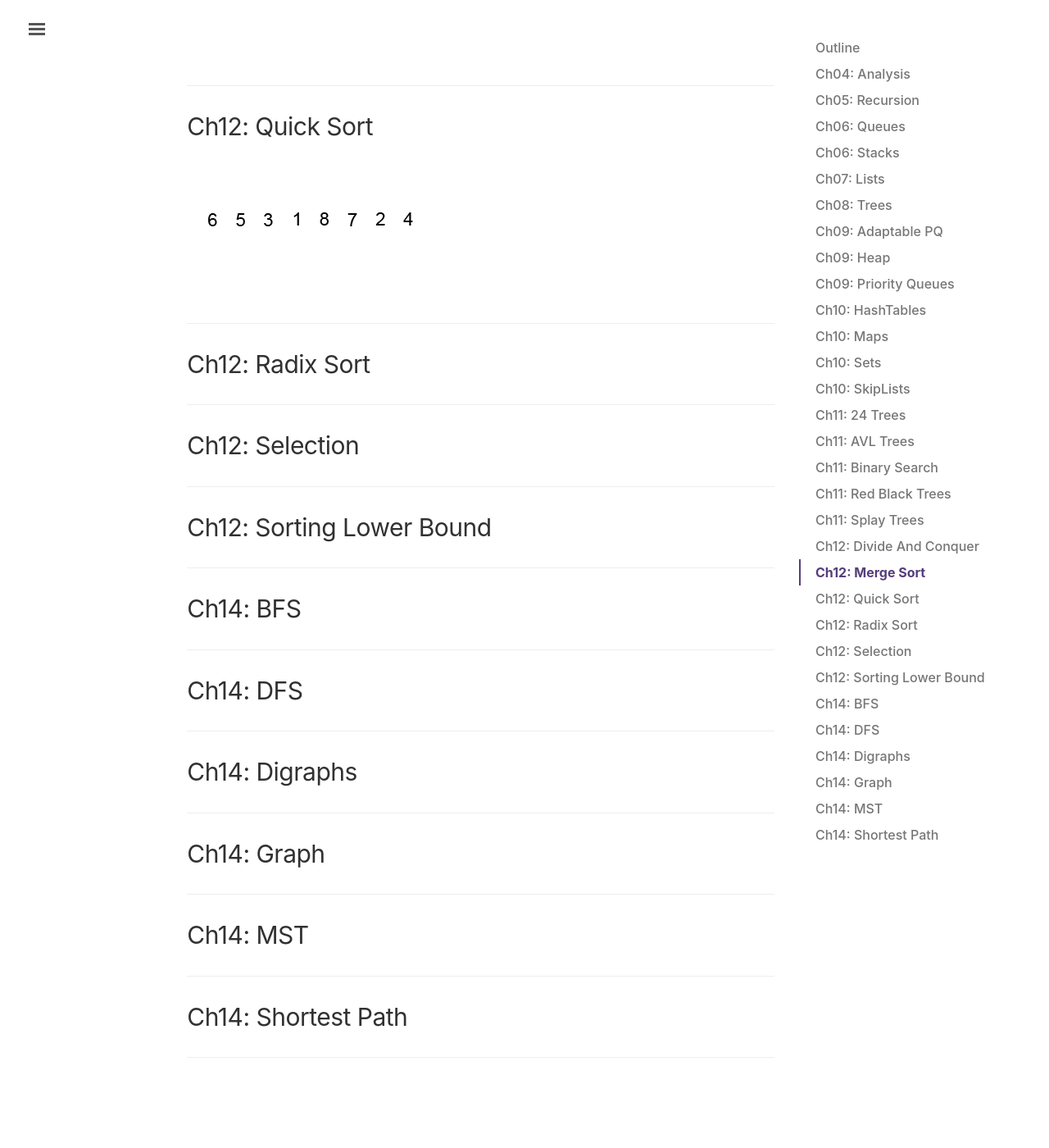
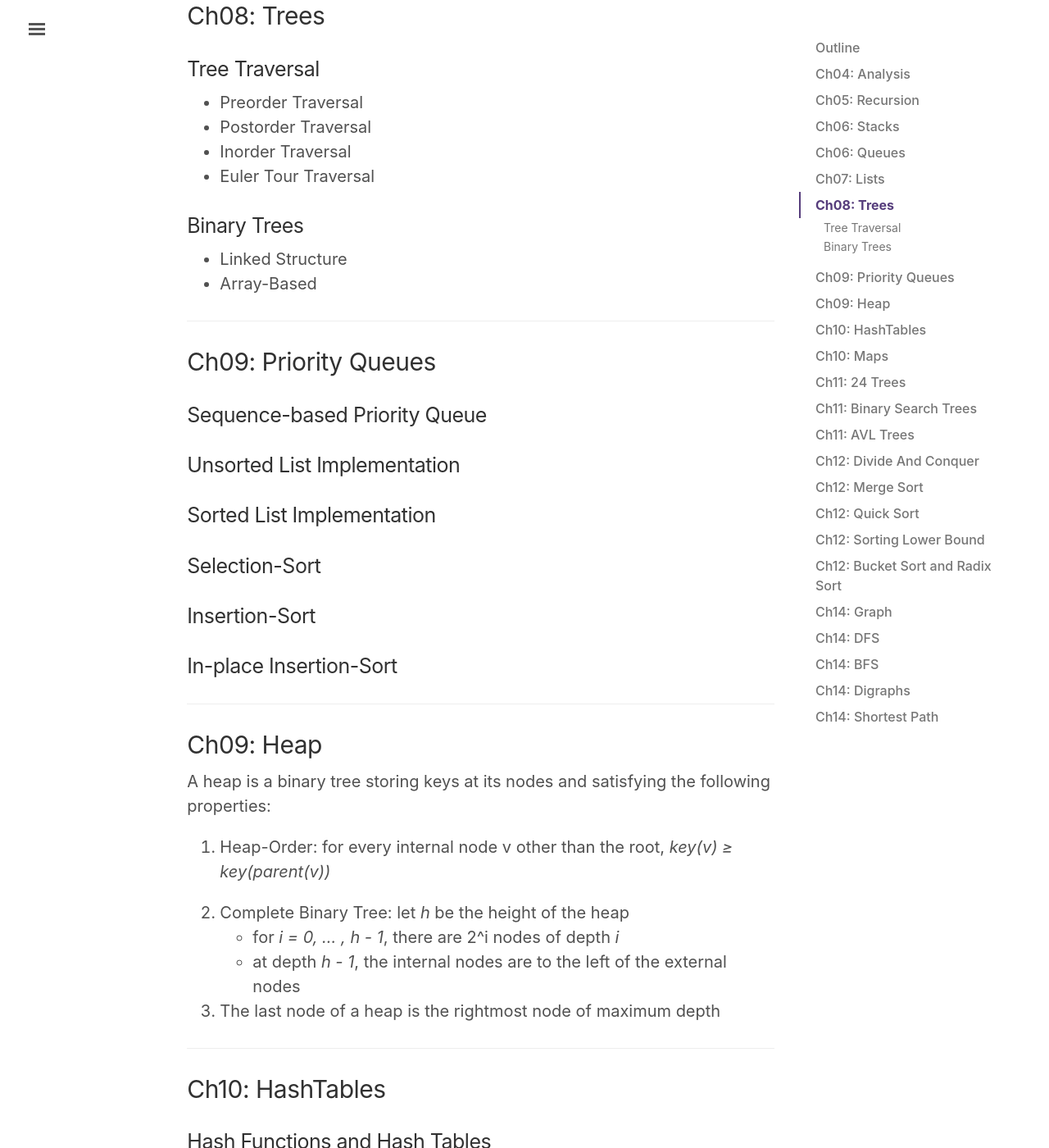
Before and after one commit to lingt-xyz/note, a Jekyll site: the page built from _posts/2017-01-01-COMP352.md, in a window 1280 px wide and 1400 px high, scrolled down 3088 px. Shown: the whole window at 82% size. Built offline with Jekyll 4.4.1, drawn with Linux system fonts in a browser that asks for light colours; comment, search, counter and statistics services are not loaded; before the commit the page ends 4409 px from its top, so only the background shows below that; some of the changed text lies outside the part shown.

Commit message:
add outline; svg

```diff
--- a/_posts/2017-01-01-COMP352.md
+++ b/_posts/2017-01-01-COMP352.md
@@ -22,79 +22,172 @@ Michael T. Goodrich, Roberto Tamassia, and Michael H. Goldwasser. Data Structure
 
 ## Ch04: Analysis
 
+### Running Time
+
+### Experimental Studies
+
+* Limitations of Experiments
+
+### Theoretical Analysis
+
+* Pseudocode
+* Seven Important Functions
+* Primitive Operations
+* Counting Primitive Operations
+
+### Big-Oh Notation
+
 ![Sort Comparison]({{ site.url }}/assets/COMP 352/bigO.png "Sort Comparison")
-[http://rkandhal.com/wp-content/uploads/2013/10/sort-comparison.png](http://rkandhal.com/wp-content/uploads/2013/10/sort-comparison.png)
+[Big-O Cheat Sheet](http://bigocheatsheet.com/)
+
+<svg id="chart" width="800" height="500" xmlns="http://www.w3.org/2000/svg">
+    <!-- horrible region -->
+    <path d="M50 450 L 50 0 L 800 0 L 800 450 Z" fill="#ff8989"></path>
+    <!-- bad region -->
+    <path d="M50 450 L 800 0 L 800 450 Z" fill="#FFC543"></path>
+    <!-- fair region -->
+    <path d="M50 450 L 800 450 L 800 330 Z" fill="yellow"></path>
+    <!-- good region -->
+    <path d="M50 450 L 800 450 L 800 410 Z" fill="#C8EA00"></path>
+    <!-- excellent region -->
+    <path d="M50 450 L 800 450 L 800 440 Z" fill="#53d000"></path>
+
+    <!-- axes -->
+    <path d="M50 0 L 50 450 L 800 450" fill="transparent" stroke="black" stroke-width="2"></path>
+
+    <path d="M50 448 L 800 448" fill="transparent" stroke="black" stroke-width="2"></path>
+    <text x="700" y="438" fill="black">O(log n), O(1)</text>
+
+    <path d="M50 450 L 800 400" fill="transparent" stroke="black" stroke-width="2"></path>
+    <text x="760" y="390" fill="black">O(n)</text>
+
+    <path d="M50 450 Q 400 350, 800 150" fill="transparent" stroke="black" stroke-width="2"></path>
+    <text x="630" y="190" fill="black">O(n log n)</text>
+
+    <path d="M50 450 Q 180 380, 250 0" fill="transparent" stroke="black" stroke-width="2"></path>
+    <text x="260" y="30" fill="black">O(n^2)</text>
+
+    <path d="M50 450 C 100 430, 120 350, 120 0" fill="transparent" stroke="black" stroke-width="2"></path>
+    <text x="125" y="20" fill="black">O(2^n)</text>
+
+    <path d="M50 450 C 80 450, 80 350, 80 0" fill="transparent" stroke="black" stroke-width="2"></path>
+    <text x="80" y="20" fill="black">O(n!)</text>
+
+    <text x="0" y="0" transform="translate(30 230) rotate(-90)" style="dominant-baseline: middle; text-anchor: middle; font-size:20px; color: #555; font-size:20px; color: #555; font-style: italic;" fill="black">Operations</text>
+    <text x="0" y="0" transform="translate(420 470)" style="dominant-baseline: middle; text-anchor: middle; font-size:20px; color: #555; font-style: italic;" fill="black">Elements</text>
+</svg>
 
 ---
 
 ## Ch05: Recursion
 
----
+### The Recursion Pattern
 
-## Ch06: Queues
+### Linear Recursion
+
+### Tail Recursion
+
+### Fibonacci
 
 ---
 
 ## Ch06: Stacks
 
+### Array-based Stack
+
+---
+
+## Ch06: Queues
+
+### Array-based Queue
+
 ---
 
 ## Ch07: Lists
+
+### Incremental Strategy
+
+### Doubling Strategy
+
+### LinkedLists and Iterators
+
+### ArrayLists and Sequences
 
 ---
 
 ## Ch08: Trees
 
----
+### Tree Traversal
 
-## Ch09: Adaptable PQ
+* Preorder Traversal
+* Postorder Traversal
+* Inorder Traversal
+* Euler Tour Traversal
 
----
-
-## Ch09: Heap
+### Binary Trees
+* Linked Structure
+* Array-Based
 
 ---
 
 ## Ch09: Priority Queues
 
+### Sequence-based Priority Queue
+
+### Unsorted List Implementation
+
+### Sorted List Implementation
+
+### Selection-Sort
+
+### Insertion-Sort
+
+### In-place Insertion-Sort
+
+---
+
+## Ch09: Heap
+A heap is a binary tree storing keys at its nodes and satisfying the following properties:
+
+1. Heap-Order: for every internal node v other than the root, *key(v) ≥ key(parent(v))*
+
+2. Complete Binary Tree: let *h* be the height of the heap
+    * for *i = 0, ... , h - 1*, there are 2^i nodes of depth *i*
+    * at depth *h - 1*, the internal nodes are to the left of the external nodes
+
+3. The last node of a heap is the rightmost node of maximum depth
+
 ---
 
 ## Ch10: HashTables
+
+### Hash Functions and Hash Tables
+
+### Hash Codes
+
+### Collision Handling
+
+### Double Hashing
 
 ---
 
 ## Ch10: Maps
 
----
-
-## Ch10: Sets
-
----
-
-## Ch10: SkipLists
+### Ordered Maps and Dictionaries
 
 
 ---
 
 ## Ch11: 24 Trees
 
+---
+
+## Ch11: Binary Search Trees
+
 
 ---
 
 ## Ch11: AVL Trees
-
-
----
-
-## Ch11: Binary Search
-
----
-
-## Ch11: Red Black Trees
-
----
-
-## Ch11: Splay Trees
 
 ---
 
@@ -113,18 +206,23 @@ Michael T. Goodrich, Roberto Tamassia, and Michael H. Goldwasser. Data Structure
 
 ![quick sort]({{ site.url }}/assets/COMP 352/quicksort.gif "quick sort")
 
+
 ---
 
-## Ch12: Radix Sort
+## Ch12: Sorting Lower Bound
+
+---
+
+## Ch12: Bucket Sort and Radix Sort
 
 
 ---
 
-## Ch12: Selection
+## Ch14: Graph
 
 ---
 
-## Ch12: Sorting Lower Bound
+## Ch14: DFS
 
 
 ---
@@ -134,24 +232,9 @@ Michael T. Goodrich, Roberto Tamassia, and Michael H. Goldwasser. Data Structure
 
 ---
 
-## Ch14: DFS
-
-
----
-
 ## Ch14: Digraphs
 
 
 ---
 
-## Ch14: Graph
-
-
----
-
-## Ch14: MST
-
-
----
-
 ## Ch14: Shortest Path
```
